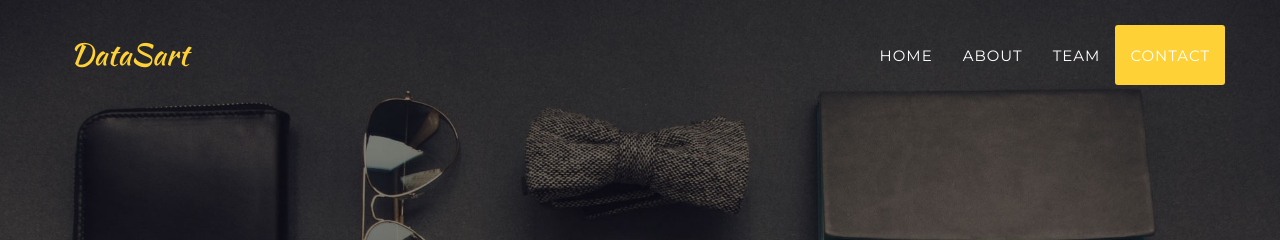
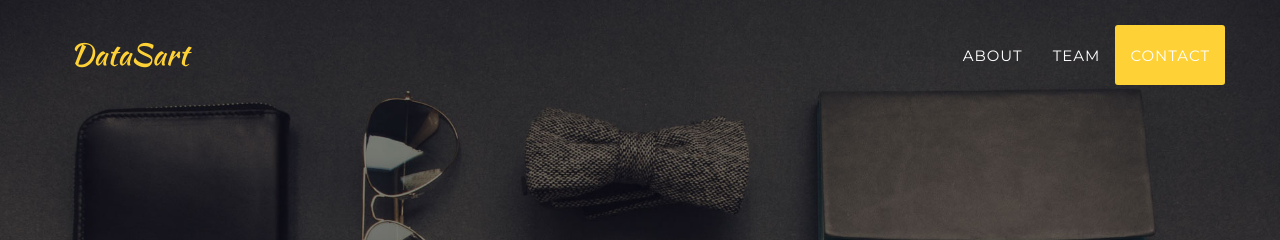
Before and after one commit to datasart/datasart.github.io, a Jekyll site: the page built from index.html, in a window 1280 px wide. Shown: the top 240 px of the page. Built offline with Jekyll 4.4.1, drawn with Linux system fonts in a browser that asks for light colours; some web fonts are replaced.

Commit message:
Update navigation

```diff
--- a/_includes/header.html
+++ b/_includes/header.html
@@ -17,9 +17,6 @@
                 <ul class="nav navbar-nav navbar-right">
                     <li class="hidden">
                         <a href="#page-top"></a>
-                    </li>
-                    <li>
-                        <a class="page-scroll" href="#page-top">Home</a>
                     </li>
                     <li>
                         <a class="page-scroll" href="#about">About</a>
```
